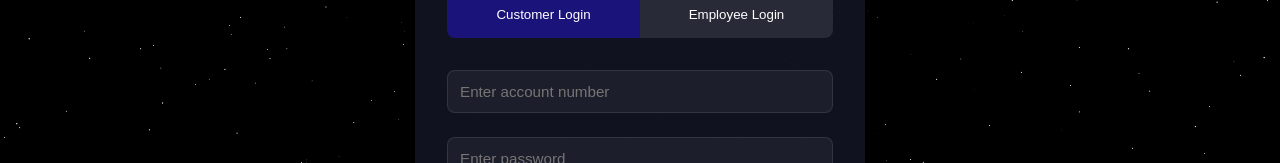
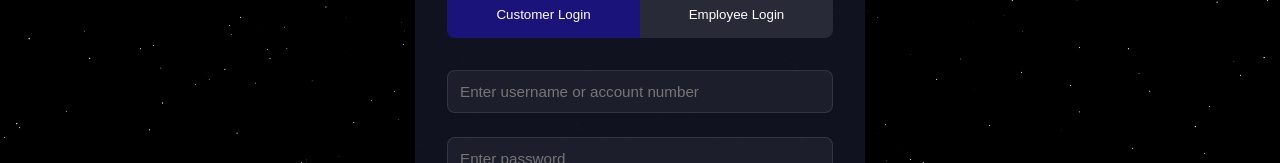
Before and after one commit to Server-Samurai-s/international-payment-system, a React (Create React App) app in the folder frontend/: page /login in a window 1280 px wide. Shown: the part 253-416 px from the top of the page. Built offline with nearby package versions, Linux system fonts and the light colour scheme.

Commit message:
Update login placeholder

```diff
--- a/frontend/src/components/CustomerLogin.tsx
+++ b/frontend/src/components/CustomerLogin.tsx
@@ -91,7 +91,7 @@ const CustomerLogin: React.FC<CustomerLoginProps> = ({ onLoginSuccess }) => {
                     className={`form-control ${submitted && errors.identifier ? 'is-invalid' : ''}`}
                     value={form.identifier}
                     onChange={(e) => setForm(prev => ({ ...prev, identifier: e.target.value }))}
-                    placeholder="Enter account number"
+                    placeholder="Enter username or account number"
                 />
                 {submitted && errors.identifier && (
                     <div className="custom-tooltip">{errors.identifier}</div>
--- a/frontend/src/components/EmployeeLogin.tsx
+++ b/frontend/src/components/EmployeeLogin.tsx
@@ -96,7 +96,7 @@ const EmployeeLogin: React.FC<EmployeeLoginProps> = ({ onLoginSuccess }) => {
                     className={`form-control ${submitted && errors.username ? 'is-invalid' : ''}`}
                     value={form.username}
                     onChange={(e) => setForm(prev => ({ ...prev, username: e.target.value }))}
-                    placeholder="Enter username"
+                    placeholder="Enter username or account number"
                 />
                 {submitted && errors.username && (
                     <div className="custom-tooltip">{errors.username}</div>
```
